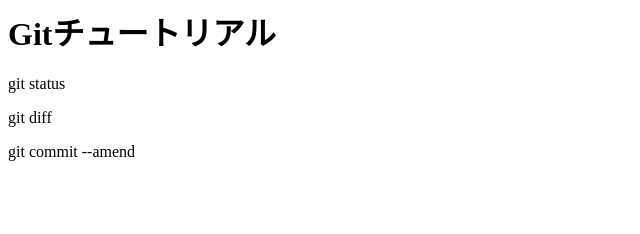
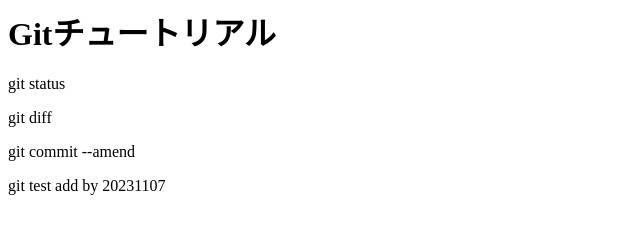
Before and after one commit to NobiYazawa/git_tutorial002_bak, a plain HTML site: page index.html in a window 1280 px wide. Shown: the whole page, without its empty margins (0-640 px from the left). Drawn offline with Linux system fonts and the light colour scheme.

Commit message:
Add 20231107 as a test(bak?)

```diff
--- a/index.html
+++ b/index.html
@@ -2,3 +2,4 @@
 <p>git status</p>
 <p>git diff</p>
 <p>git commit --amend</p>
+<p>git test add by 20231107</p>
```
